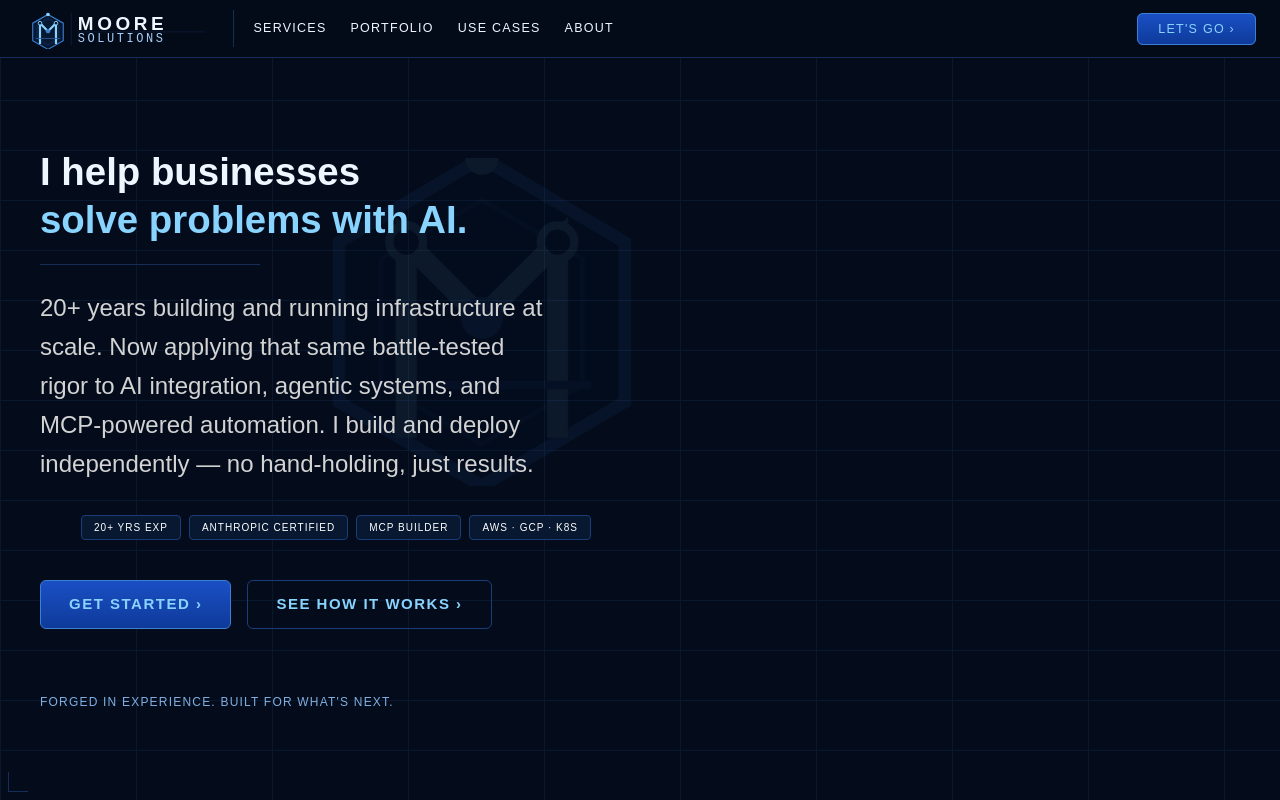
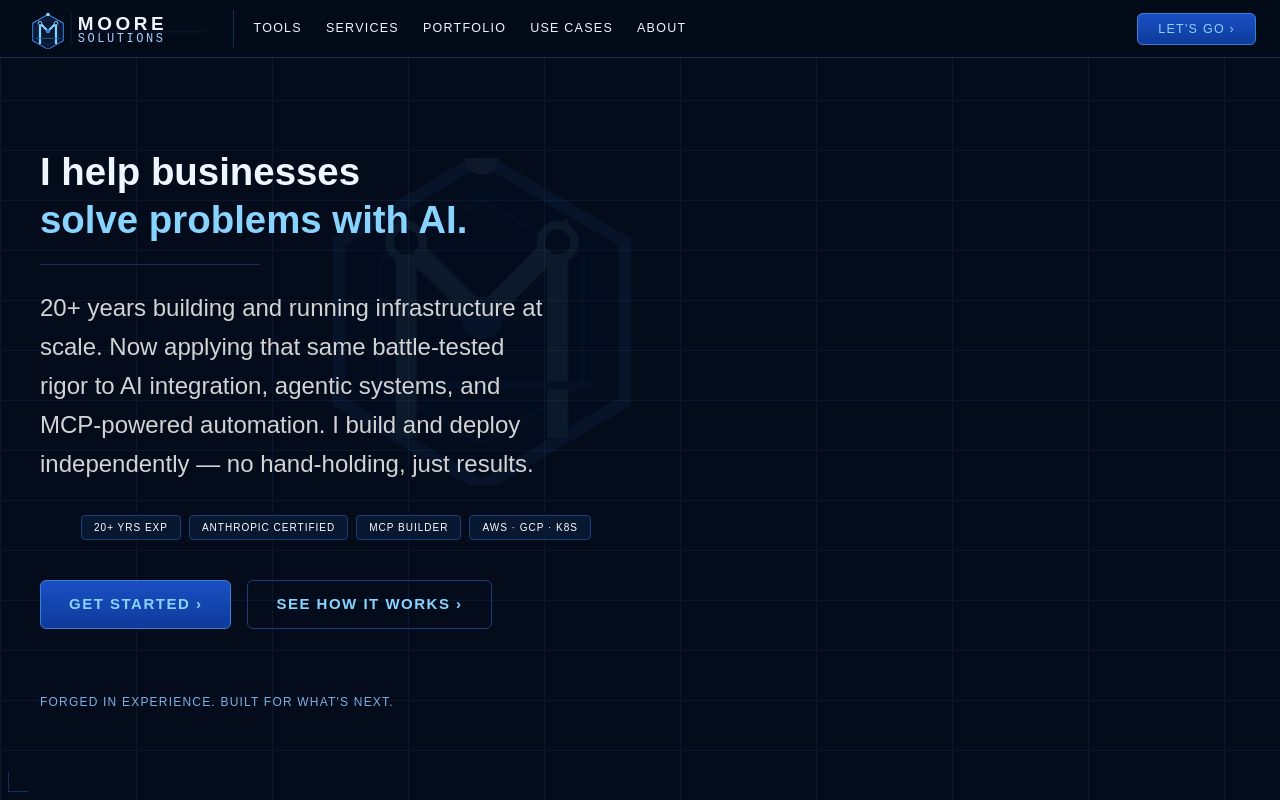
Before and after one commit to jamessmoore/webtechhq-site, a Next.js app: page / in a window 1280 px wide. Shown: the top 800 px of the page. Built offline with nearby package versions, Linux system fonts and the light colour scheme.

Commit message:
Add Tools nav link before Services
Links to /tools (the client dashboard) so signed-in users have a direct
path back to it from the main site nav.

Signed-off-by: James S. Moore <james@webtechhq.com>

```diff
--- a/src/components/Navbar.tsx
+++ b/src/components/Navbar.tsx
@@ -6,6 +6,7 @@ import { usePathname } from 'next/navigation'
 import LogoLockup from './LogoLockup'
 
 const navLinks = [
+  { href: '/tools',     label: 'TOOLS' },
   { href: '/services',  label: 'SERVICES' },
   { href: '/portfolio', label: 'PORTFOLIO' },
   { href: '/use-cases', label: 'USE CASES' },
```
